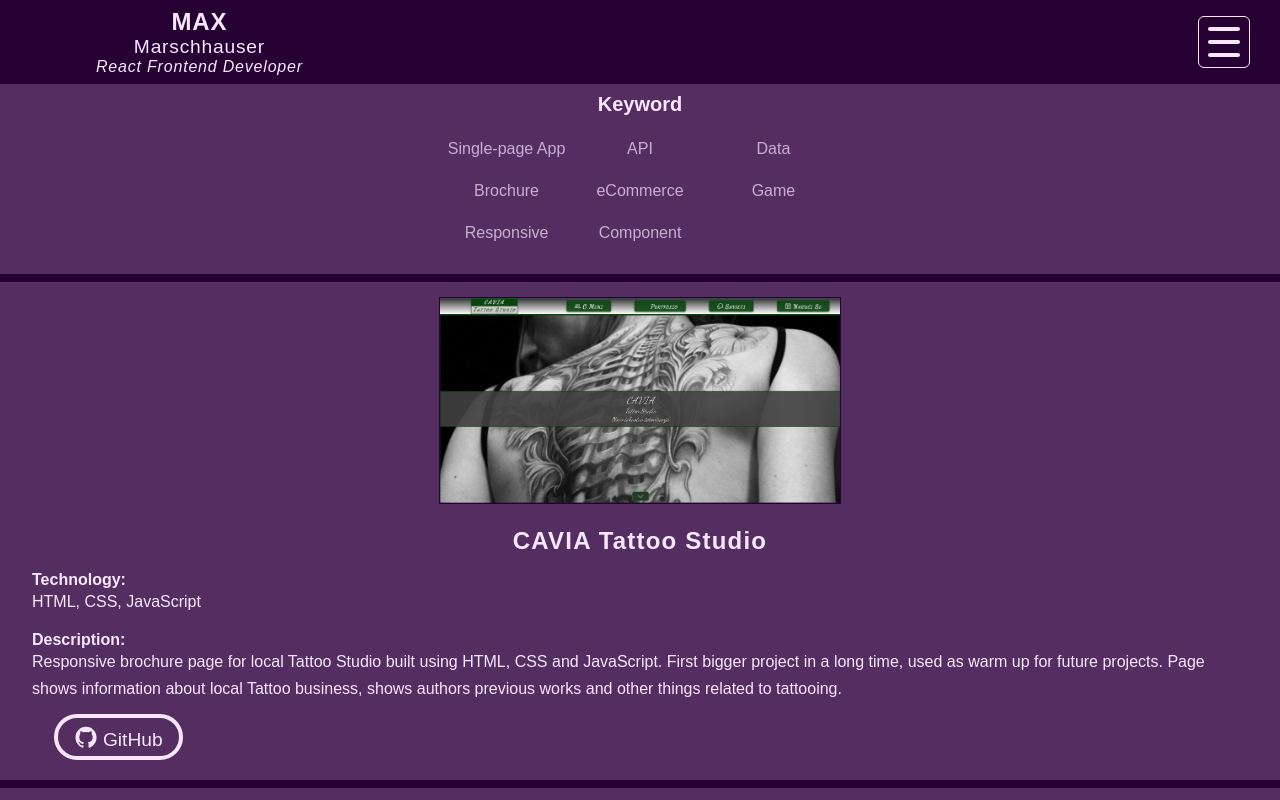
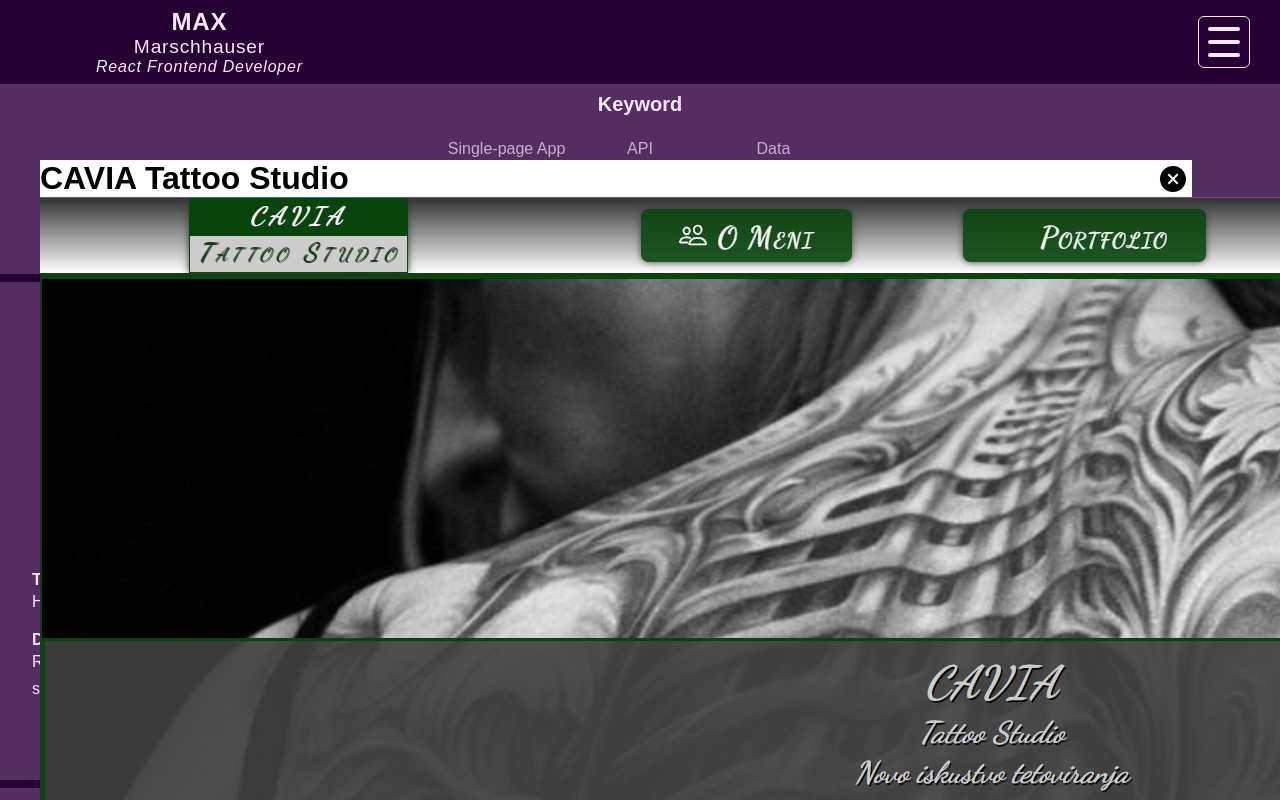
Before and after one commit to max-marschhauser/portfolio, a React (Create React App) app: page /projects in a window 1280 px wide. Both pictures are taken after a click on the button 640 px from the left and 951 px from the top of the page. Shown: the part 551-1351 px from the top of the page. Built offline with nearby package versions, Linux system fonts and the light colour scheme.

Commit message:
dialog box functional

```diff
--- a/src/pages/projectsPage/ProjectsPage.js
+++ b/src/pages/projectsPage/ProjectsPage.js
@@ -9,7 +9,7 @@ import "./projectsPage.scss";
 //import components
 import ProjectsList from "./components/projectsList/ProjectsList.js";
 import Filter from "./components/filter/Filter.js";
-//import OpenedProject from "./components/openedProject/OpenedProject.js";
+import OpenedProject from "./components/openedProject/OpenedProject.js";
 
 export default function ProjectsPage(props) {
 	let { handlePageChange, theme } = props;
@@ -45,6 +45,21 @@ export default function ProjectsPage(props) {
 		});
 	}
 
+	let [toggleModal, setToggleModal] = useState(false);
+	let [modalContent, setModalContent] = useState("");
+
+	function handleToggleModal(e) {
+		let name = e.target.dataset.name;
+
+		if (name === "closeModal") {
+			setToggleModal(false);
+			setModalContent("");
+		} else {
+			setToggleModal(true);
+			setModalContent(name);
+		}
+	}
+
 	return (
 		<>
 			<h2
@@ -63,8 +78,19 @@ export default function ProjectsPage(props) {
 				<p>Interested in my projects?</p>
 			</h2>
 
+			<OpenedProject
+				handleToggleModal={handleToggleModal}
+				modalContent={modalContent}
+				toggleModal={toggleModal}
+			/>
+
 			<main className="projectsPage">
-				<ProjectsList searchWord={searchWord} activeSkill={activeSkill} activeKeyword={activeKeyword} />
+				<ProjectsList
+					searchWord={searchWord}
+					activeSkill={activeSkill}
+					activeKeyword={activeKeyword}
+					handleToggleModal={handleToggleModal}
+				/>
 				<Filter
 					searchChanger={HandleSearchWord}
 					skillChanger={HandleSkillChange}
--- a/src/pages/projectsPage/components/openedProject/OpenedProject.js
+++ b/src/pages/projectsPage/components/openedProject/OpenedProject.js
@@ -1,16 +1,48 @@
 // component for Projects page
 
 // importing general items
-import React, { useState, useEffect } from "react";
+import React from "react";
 
 // importing data
-//import List from "../../../../data/projectsPageList.js";
+import List from "../../../../data/projectsPageList.js";
 
 // importing styles
 import "./openedProject.scss";
 
 export default function OpenedProject(props) {
-	const {} = props;
+	const { toggleModal, handleToggleModal, modalContent } = props;
 
-	return <></>;
+	let selectedItemObject = {};
+
+	if (toggleModal === true) {
+		List.forEach((item) => {
+			if (item.name === modalContent) {
+				selectedItemObject = item;
+			}
+		});
+	}
+
+	return (
+		<>
+			{toggleModal === true ? (
+				<section className="openedProject">
+					<dialog open>
+						<button className="closeButton" onClick={handleToggleModal} data-name="closeModal">
+							<ion-icon name="close-circle-sharp" onClick={handleToggleModal} data-name="closeModal" />
+						</button>
+
+						<h3>{selectedItemObject.name}</h3>
+
+						{selectedItemObject.img.length > 0 ? (
+							<img src={selectedItemObject.img[0]} alt="neki tekst" />
+						) : (
+							<></>
+						)}
+					</dialog>
+				</section>
+			) : (
+				<></>
+			)}
+		</>
+	);
 }
--- a/src/pages/projectsPage/components/openedProject/openedProject.scss
+++ b/src/pages/projectsPage/components/openedProject/openedProject.scss
@@ -2,55 +2,45 @@
 @use "../../../../assets/styles/abstracts" as abs;
 
 .openedProject {
-	order: -1;
+	position: fixed;
+	top: 20vh;
+	left: 5vh;
+	z-index: 100;
 
-	@include abs.mq(1400px, 0px) {
-		order: 0;
-	}
+	width: 90vw;
 
-	padding: clamp(0.75rem, 4vw, 2rem);
+	dialog {
+		position: relative;
 
-	background-color: var(--color-primary-transparent);
+		display: block;
+		width: auto;
 
-	color: var(--color-light);
+		.closeButton {
+			position: absolute;
+			top: 0.2rem;
+			right: 0.2rem;
 
-	&--sticky {
-		position: sticky;
-		top: 8rem;
+			font-size: 2rem;
+			background-color: transparent;
+
+			transition: all 0.35s ease;
+
+			&:is(:hover, :focus-visible) {
+				color: var(--color-action);
+			}
+
+			& > ion-icon {
+				pointer-events: none;
+			}
+		}
 
 		h3 {
+			font-size: 2rem;
 			text-align: left;
-			font-weight: bold;
-			font-size: clamp(1.5rem, 4vw, 2rem);
-
-			user-select: none;
-		}
-
-		.modal {
-			position: absolute;
-			top: 0rem;
-			right: 0rem;
-
-			padding: 0.75rem 1.5rem;
-			border-radius: 100vmax;
-
-			cursor: pointer;
 		}
 
 		img {
-			width: 100%;
-			margin-block: 1rem;
-		}
-
-		.imageNumbers {
-			display: flex;
-			flex-direction: row;
-			justify-content: space-around;
-			align-items: center;
-
-			& > * {
-				padding: 1rem;
-			}
+			width: auto;
 		}
 	}
 }
--- a/src/pages/projectsPage/components/projectsList/ProjectsList.js
+++ b/src/pages/projectsPage/components/projectsList/ProjectsList.js
@@ -10,7 +10,7 @@ import List from "../../../../data/projectsPageList.js";
 import "./projectsList.scss";
 
 export default function ProjectsListItems(props) {
-	const { searchWord, activeSkill, activeKeyword } = props;
+	const { searchWord, activeSkill, activeKeyword, handleToggleModal } = props;
 
 	let projectsItems = document.querySelectorAll("[data-projectsitemid]");
 
@@ -143,7 +143,11 @@ export default function ProjectsListItems(props) {
 									? "projectsItemVissible"
 									: ""
 							}>
-							<button type="button" className="imageContainer">
+							<button
+								type="button"
+								className="imageContainer"
+								onClick={handleToggleModal}
+								data-name={item.name}>
 								<img src={item.img[0]} alt={item.name} loading="lazy" data-name={item.name} />
 							</button>
 
```
